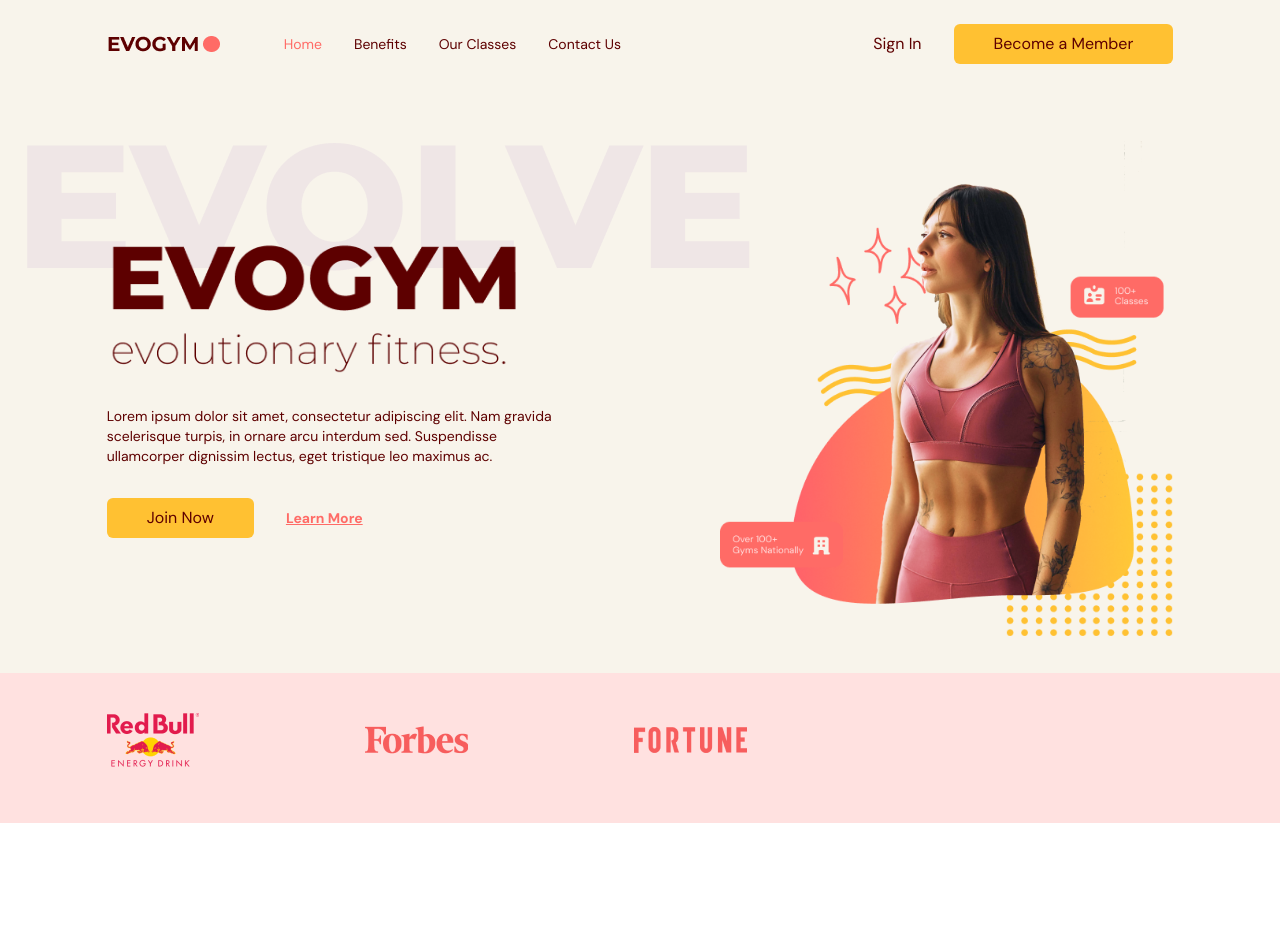
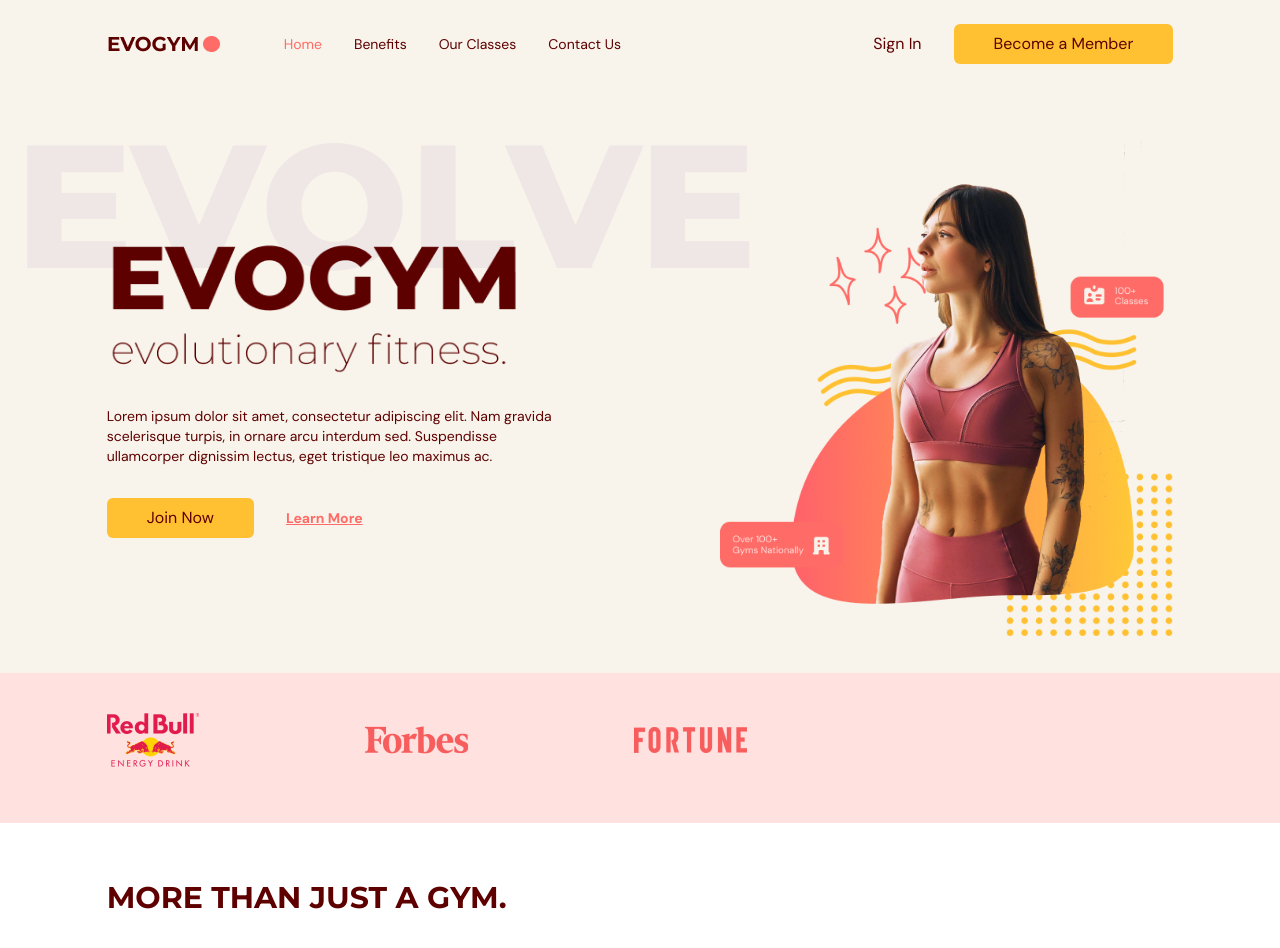
Before and after one commit to edwrdddk/ts-react-gym-app, a React (Vite) app: page / in a window 1280 px wide. Shown: the top 948 px of the page. Built offline with nearby package versions, Linux system fonts and the light colour scheme.

Commit message:
Benefits Page in progress 1.1 HText comp

```diff
--- a/src/scenes/benefits/index.tsx
+++ b/src/scenes/benefits/index.tsx
@@ -1,3 +1,4 @@
+import HText from "@/shared/Htext";
 import { SelectedPage } from "@/shared/types";
 import {
   HomeModernIcon,
@@ -16,7 +17,9 @@
       <motion.div
         onViewportEnter={() => setSelectedPage(SelectedPage.Benefits)}
       >
-
+        <div>
+          <HText>MORE THAN JUST A GYM.</HText>
+        </div>
       </motion.div>
     </section>
   );
--- /dev/null
+++ b/src/shared/HText.tsx
@@ -0,0 +1,15 @@
+import React, { Children } from "react";
+
+type Props = {
+  children: React.ReactNode;
+};
+
+const HText = ({ children }: Props) => {
+  return (
+    <h1 className="basis-3/5 font-montserrat text-3xl font-bold">
+      {children}
+    </h1>
+  );
+};
+
+export default HText;
```
